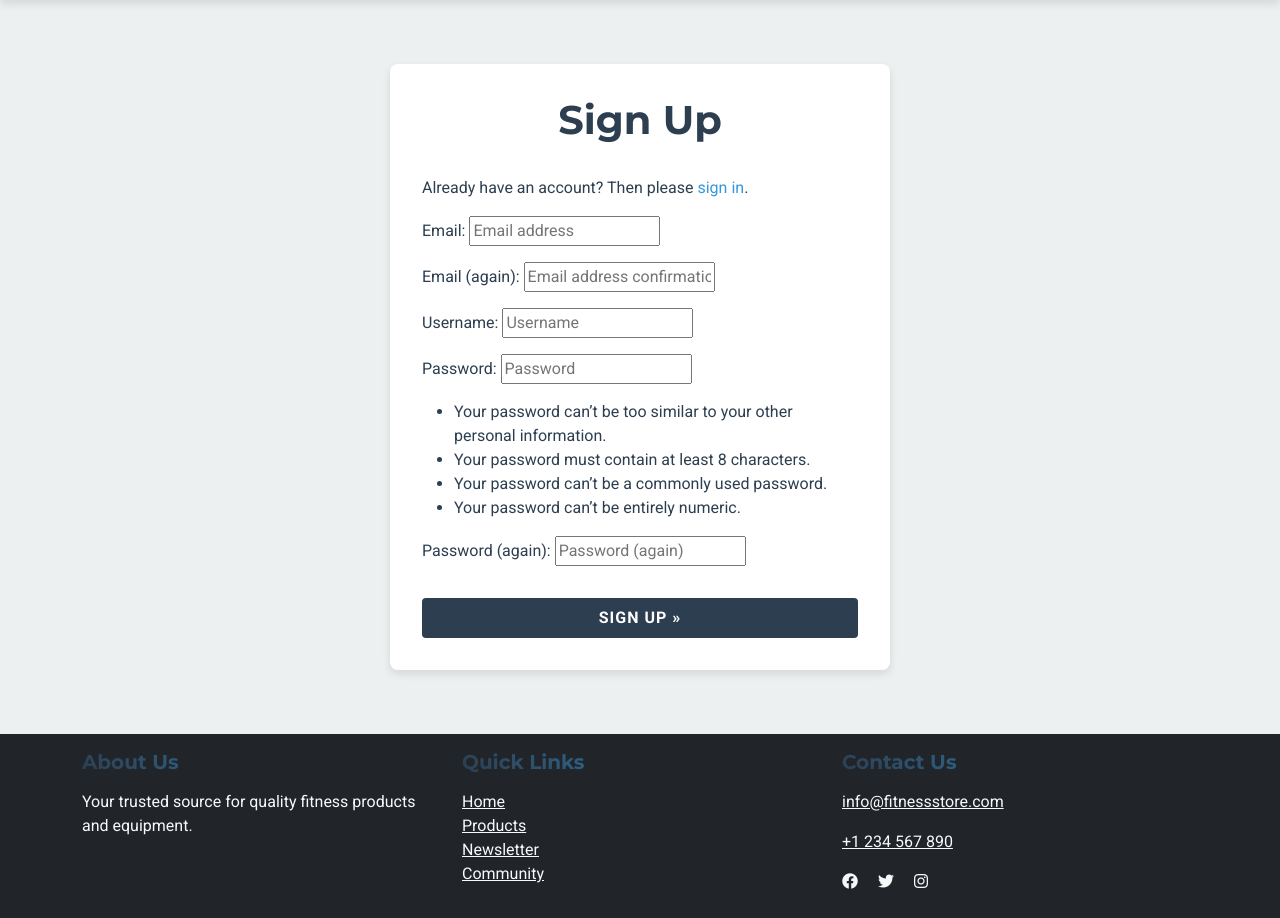
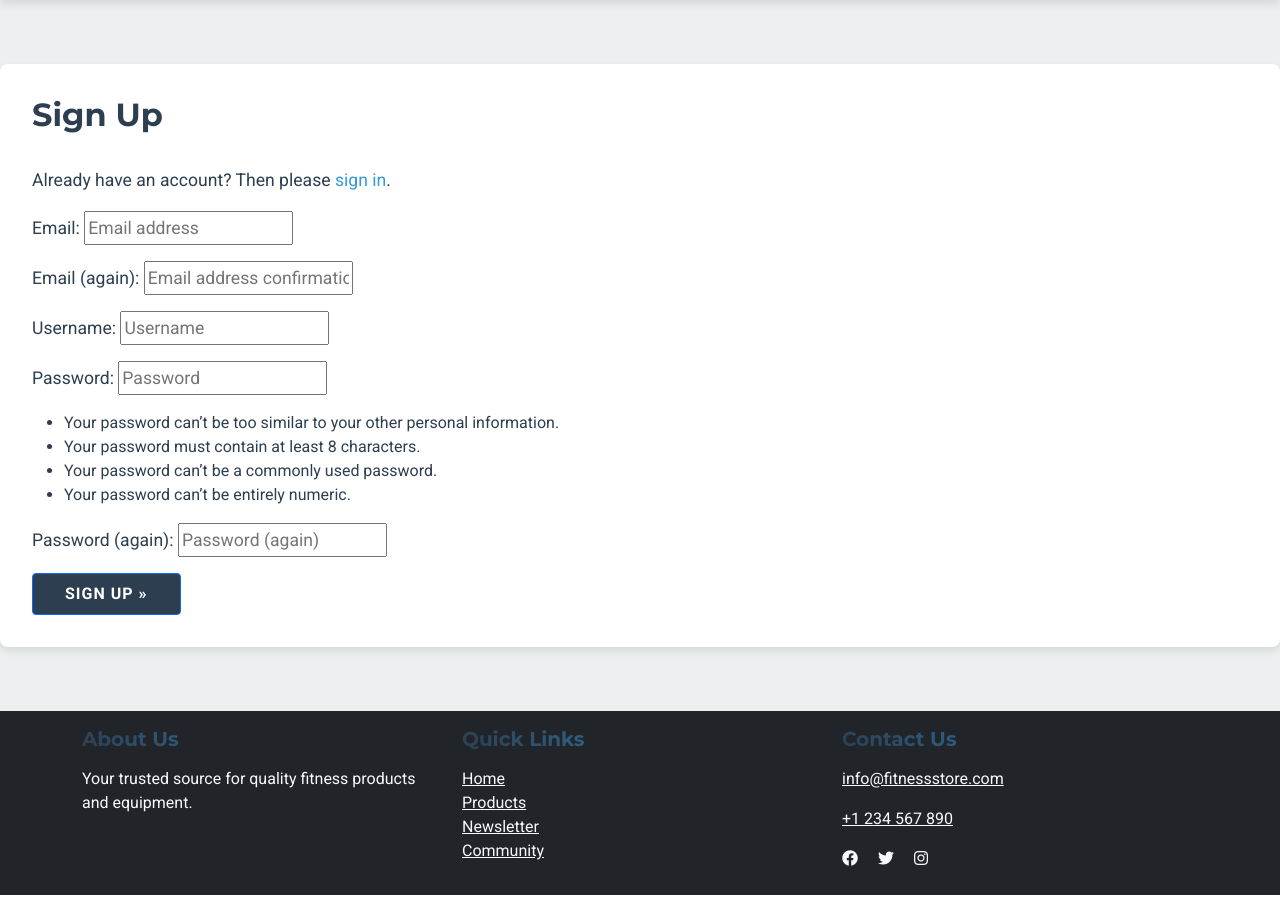
Before and after one commit to NiallPierce/FitnessSub, a Django app: page /accounts/signup/ in a window 1280 px wide. Shown: the part 62-980 px from the top of the page. After the commit the page ends 957 px from the top, so only its background shows below. Run offline with Django 4.2, Linux system fonts and the light colour scheme; data that the repository does not hold is empty.

Commit message:
Update static files with cache busting and improved email confirmation styles

```diff
--- a/static/css/style.css
+++ b/static/css/style.css
@@ -329,23 +329,63 @@ h1, h2, h3, h4, h5, h6 {
 
 /* Allauth Templates */
 .allauth-container {
-    max-width: 500px;
-    margin: var(--spacing-xl) auto;
-    padding: var(--spacing-lg);
     background: white;
     border-radius: var(--border-radius-md);
     box-shadow: var(--shadow-md);
+    padding: var(--spacing-lg);
+    margin-top: var(--spacing-xl);
+    margin-bottom: var(--spacing-xl);
 }
 
 .allauth-container h1 {
     color: var(--primary-color);
+    font-size: 2rem;
     margin-bottom: var(--spacing-lg);
-    text-align: center;
+}
+
+.allauth-container .btn {
+    background-color: var(--primary-color);
+    color: white;
+    padding: var(--spacing-sm) var(--spacing-lg);
+    border-radius: var(--border-radius-sm);
+    transition: var(--transition-normal);
+    text-transform: uppercase;
+    letter-spacing: 1px;
+    font-weight: 600;
+}
+
+.allauth-container .btn:hover {
+    background-color: var(--secondary-color);
+    transform: translateY(-2px);
+    box-shadow: var(--shadow-md);
 }
 
 .allauth-container p {
-    margin-bottom: var(--spacing-md);
     color: var(--dark-color);
+    font-size: 1.1rem;
+    line-height: 1.6;
+}
+
+.allauth-container a {
+    color: var(--secondary-color);
+    text-decoration: none;
+    transition: var(--transition-fast);
+}
+
+.allauth-container a:hover {
+    color: var(--primary-color);
+    text-decoration: underline;
+}
+
+.allauth-container .alert {
+    border-radius: var(--border-radius-sm);
+    margin-bottom: var(--spacing-lg);
+}
+
+.allauth-container .alert-danger {
+    background-color: rgba(231, 76, 60, 0.1);
+    border-color: var(--danger-color);
+    color: var(--danger-color);
 }
 
 .allauth-container .form-control {
@@ -360,45 +400,9 @@ h1, h2, h3, h4, h5, h6 {
     box-shadow: 0 0 0 0.2rem rgba(52, 152, 219, 0.25);
 }
 
-.allauth-container .btn {
-    width: 100%;
-    margin-top: var(--spacing-md);
-    padding: var(--spacing-sm) var(--spacing-md);
-    border-radius: var(--border-radius-sm);
-    font-weight: 600;
-    text-transform: uppercase;
-    letter-spacing: 1px;
-    transition: var(--transition-fast);
-}
-
-.allauth-container .btn-primary {
-    background-color: var(--primary-color);
-    border: none;
-}
-
-.allauth-container .btn-primary:hover {
-    background-color: var(--secondary-color);
-}
-
 .allauth-container .text-muted {
     margin-top: var(--spacing-md);
     text-align: center;
-}
-
-.allauth-container .alert {
-    margin-bottom: var(--spacing-md);
-    border-radius: var(--border-radius-sm);
-}
-
-.allauth-container .alert-danger {
-    background-color: var(--danger-color);
-    color: white;
-    border: none;
-}
-
-.allauth-container .form-text {
-    color: var(--dark-color);
-    font-size: 0.875rem;
 }
 
 .allauth-container .form-check {
@@ -460,14 +464,3 @@ h1, h2, h3, h4, h5, h6 {
 .allauth-container .login-or::after {
     right: 0;
 }
-
-.allauth-container a {
-    color: var(--secondary-color);
-    text-decoration: none;
-    transition: var(--transition-fast);
-}
-
-.allauth-container a:hover {
-    color: var(--primary-color);
-    text-decoration: underline;
-}
--- a/templates/base.html
+++ b/templates/base.html
@@ -12,7 +12,7 @@
     <meta property="og:description" content="{% block og_description %}Your one-stop shop for fitness products and supplements{% endblock %}">
     <meta property="og:type" content="website">
     <meta property="og:url" content="{{ request.build_absolute_uri }}">
-    <meta property="og:image" content="{% static 'images/logo.png' %}">
+    <meta property="og:image" content="{% static 'images/logo.png' %}?v=1">
     <title>{% block title %}Fitness E-commerce{% endblock %}</title>
 
     <!-- Google Fonts -->
@@ -23,7 +23,7 @@
     <!-- Font Awesome -->
     <link rel="stylesheet" href="https://cdnjs.cloudflare.com/ajax/libs/font-awesome/6.0.0/css/all.min.css">
     <!-- Custom CSS -->
-    <link rel="stylesheet" href="{% static 'css/style.css' %}">
+    <link rel="stylesheet" href="{% static 'css/style.css' %}?v=1">
 
     {% block extra_head %}{% endblock %}
     {% block extra_css %}{% endblock %}
```
